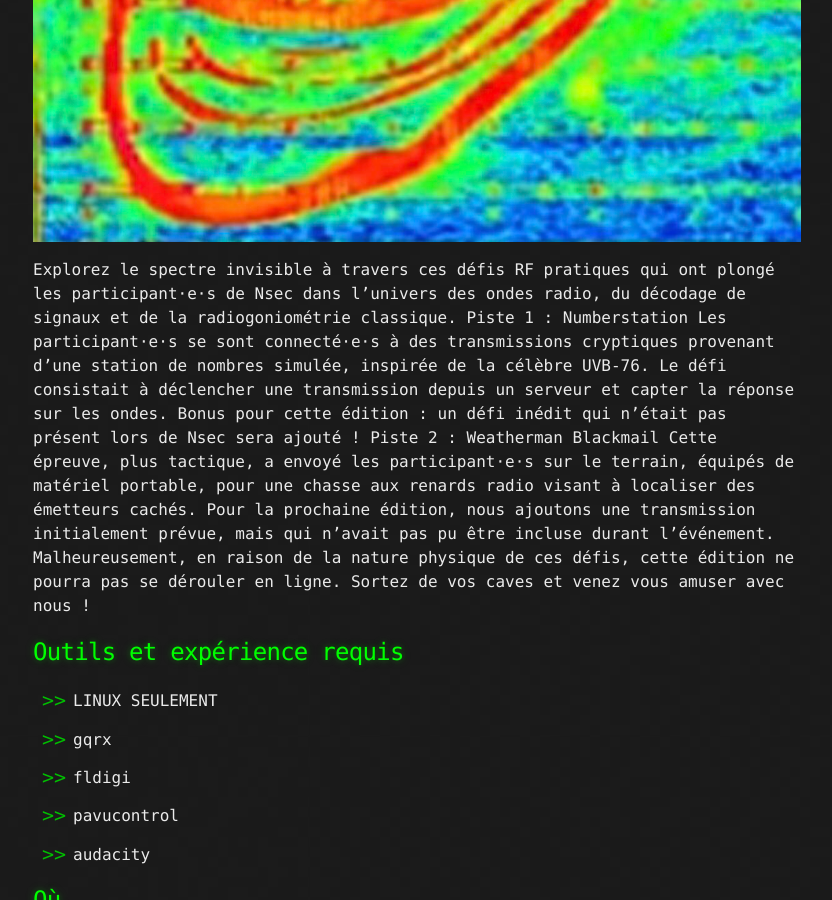
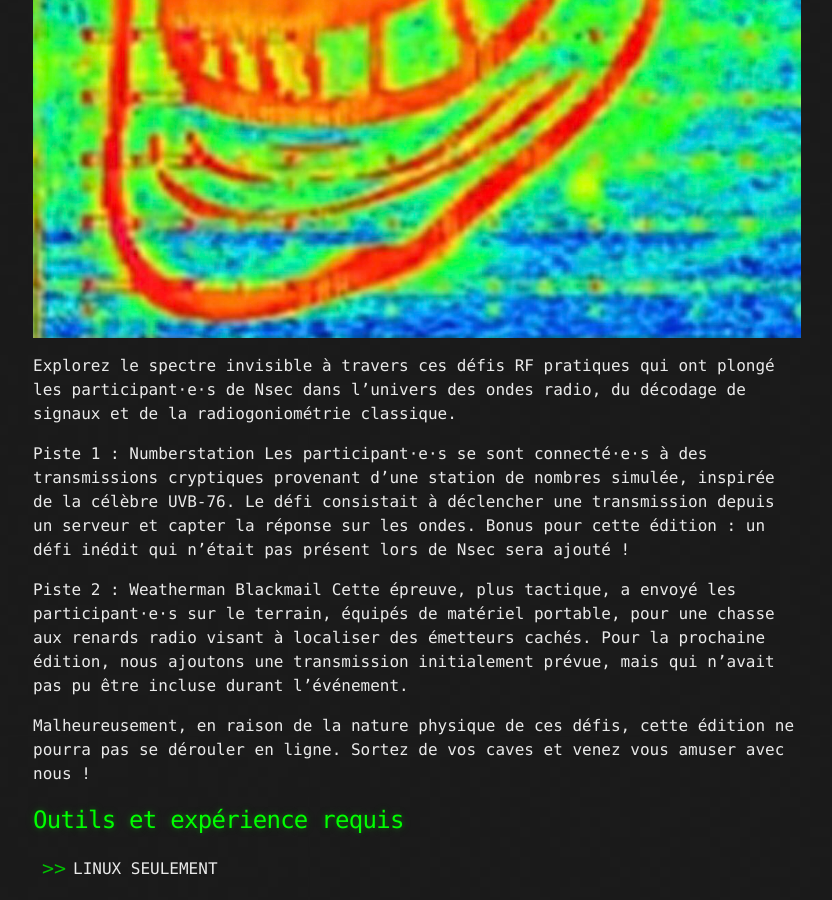
Before and after one commit to montrehack/montrehack.github.com, a Jekyll site: the page built from _posts/2025-07-16-nsec-rf.md, in a window 1280 px wide and 900 px high, scrolled down 4052 px. Shown: the whole window, without its empty margins (223-1055 px from the left). Built offline with Jekyll 4.4.1, drawn with Linux system fonts in a browser that asks for light colours; some of the changed text lies outside the part shown.

```diff
--- a/_posts/2025-07-16-nsec-rf.md
+++ b/_posts/2025-07-16-nsec-rf.md
@@ -13,7 +13,7 @@ date_fr: 2025-07-16
 date_long_fr: Mercredi 16 Juillet de 18:00 à 21:00
 date_en: 2025-07-16
 date_long_en: Wednesday 16 July, 18:00 to 21:00
-description_fr: >
+description_fr: |
   Explorez le spectre invisible à travers ces défis RF pratiques qui ont plongé les participant·e·s de Nsec dans l’univers des ondes radio, du décodage de signaux et de la radiogoniométrie classique.
 
   Piste 1 : Numberstation
@@ -23,7 +23,7 @@ description_fr: >
   Cette épreuve, plus tactique, a envoyé les participant·e·s sur le terrain, équipés de matériel portable, pour une chasse aux renards radio visant à localiser des émetteurs cachés. Pour la prochaine édition, nous ajoutons une transmission initialement prévue, mais qui n’avait pas pu être incluse durant l’événement.
 
   Malheureusement, en raison de la nature physique de ces défis, cette édition ne pourra pas se dérouler en ligne. Sortez de vos caves et venez vous amuser avec nous !
-description_en: >
+description_en: |
   Explore the invisible spectrum in these hands-on RF challenges that took Nsec participants deep into the world of radio waves, signal decoding, and classic direction finding.
 
   In Track 1: Numberstation, participants tuned into cryptic transmissions from a simulated number station, the infamous UVB-76. Competitors had to trigger a transmission from a server and get the response on air. As a bonus, we will add a challenge that was not present during Nsec !
@@ -31,7 +31,6 @@ description_en: >
   Track 2: Weatherman Blackmail was a more tactical affair. Armed with portable gear, participants took to the field in a radio fox hunt to locate a hidden transmitters.  For the upcoming edition, we’re adding a transmission that was originally intended to be part of the track but couldn’t be included during the event.
 
   Unfortunately, due to the physical nature of the challenges, this edition of the event will not be held online. Get out your caves and come have fun with us!
-
 tools_fr:
   - LINUX SEULEMENT
   - gqrx
```
